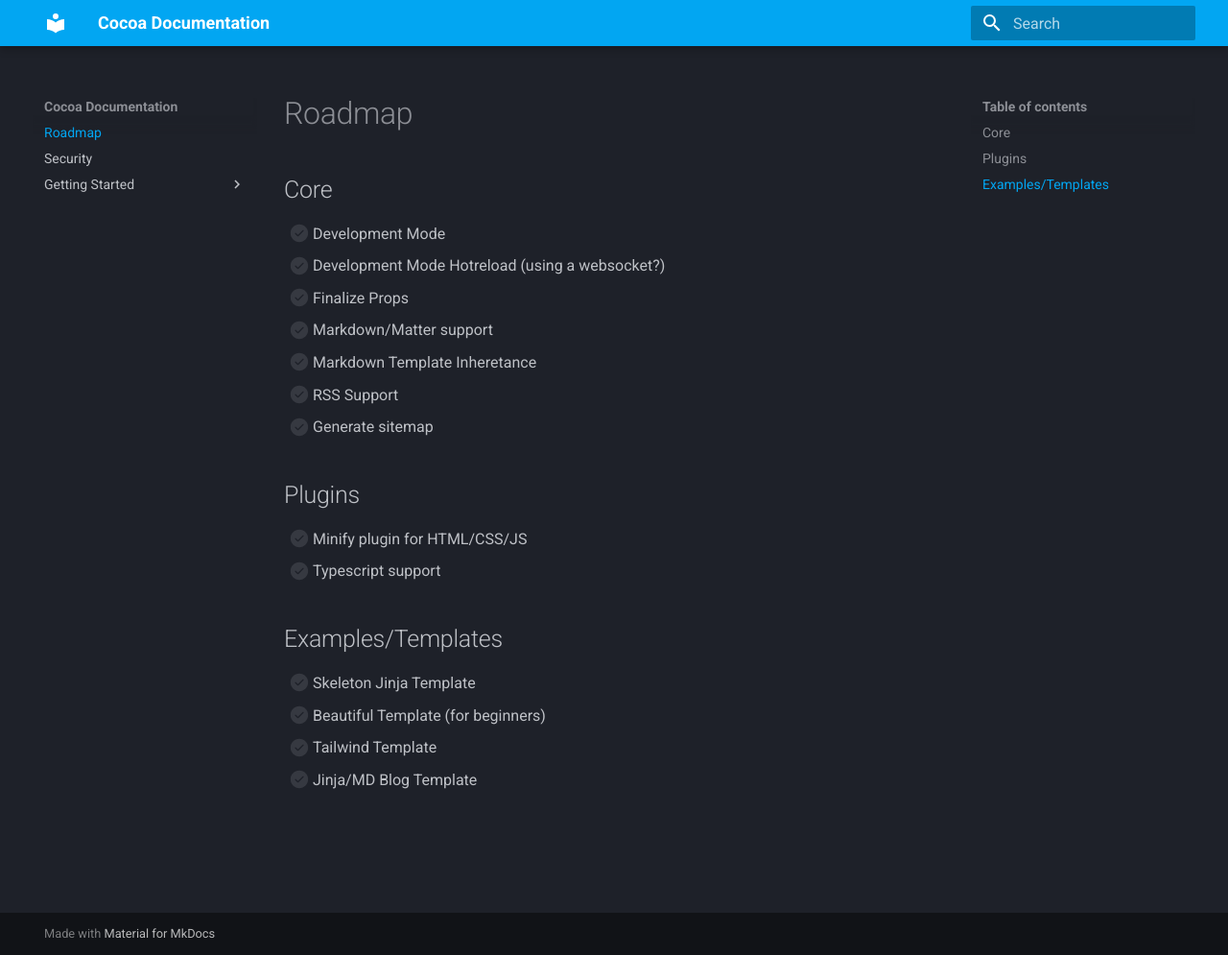
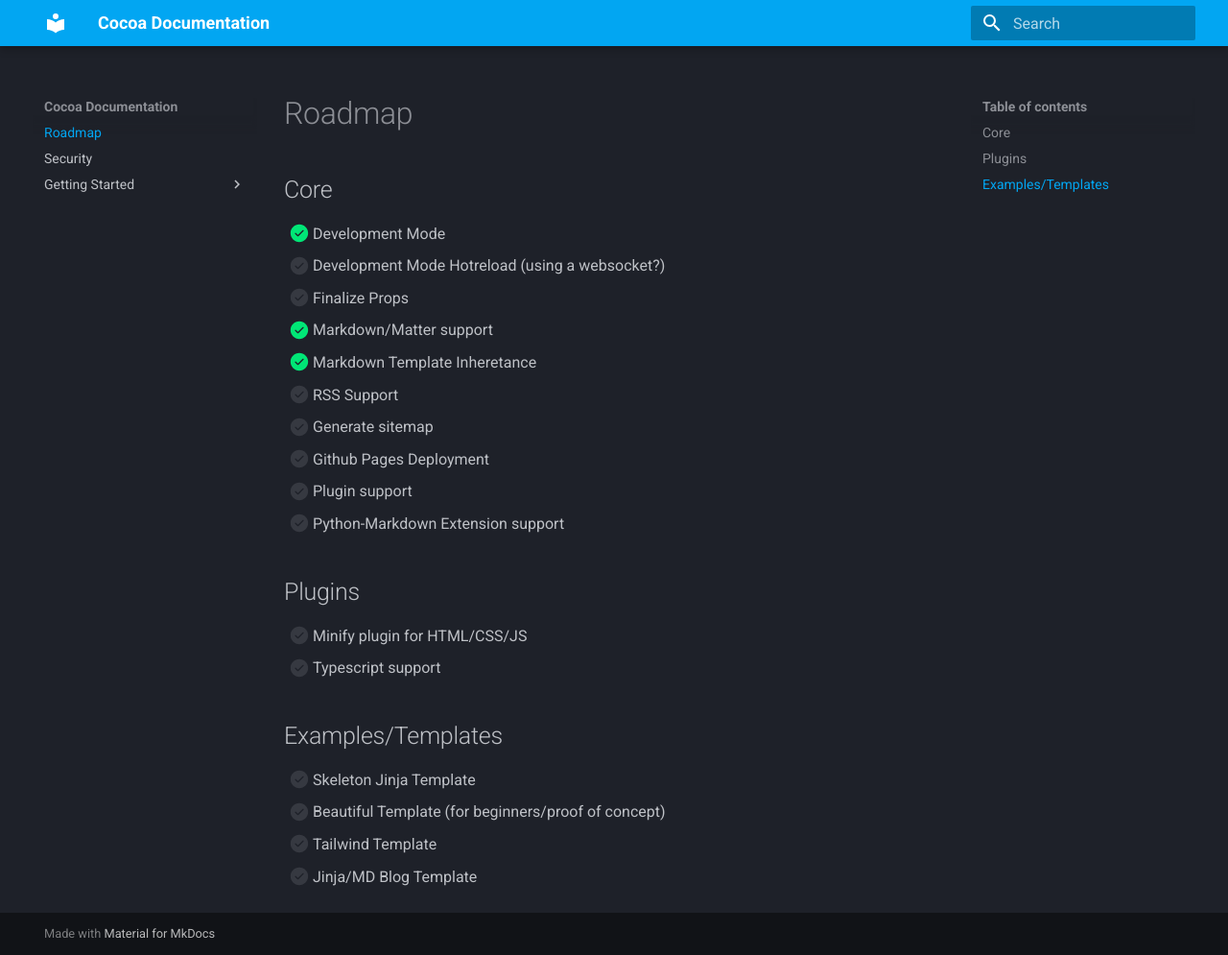
Before and after one commit to wxllow/kiwis, an MkDocs documentation site: the page built from docs/roadmap.md, in a window 1280 px wide and 995 px high. Shown: the whole window at 96% size. Built offline with MkDocs 1.6.1 and Material for MkDocs 9.7.7, drawn with Linux system fonts in a browser that asks for light colours.

Commit message:
Updated roadmap

```diff
--- a/docs/roadmap.md
+++ b/docs/roadmap.md
@@ -2,13 +2,16 @@
 
 ## Core
 
-- [ ] Development Mode
+- [x] Development Mode
 - [ ] Development Mode Hotreload (using a websocket?)
 - [ ] Finalize Props
-- [ ] Markdown/Matter support
-- [ ] Markdown Template Inheretance
+- [x] Markdown/Matter support
+- [x] Markdown Template Inheretance
 - [ ] RSS Support
 - [ ] Generate sitemap
+- [ ] Github Pages Deployment
+- [ ] Plugin support
+- [ ] Python-Markdown Extension support
 
 ## Plugins
 
@@ -18,6 +21,6 @@
 ## Examples/Templates
 
 - [ ] Skeleton Jinja Template
-- [ ] Beautiful Template (for beginners)
+- [ ] Beautiful Template (for beginners/proof of concept)
 - [ ] Tailwind Template
 - [ ] Jinja/MD Blog Template
```
